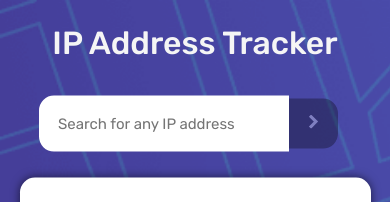
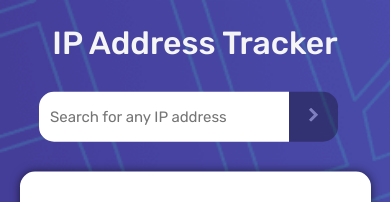
Before and after one commit to naveen-27/ip-address-tracker, a React (Create React App) app: page / in a window 390 px wide. Shown: the top 202 px of the page. Built offline with nearby package versions, Linux system fonts and the light colour scheme; no server answers.

Commit message:
Fixed Padding issue in input

```diff
--- a/src/stylesheets/Form.css
+++ b/src/stylesheets/Form.css
@@ -36,6 +36,6 @@ button:disabled {
 
   input {
     width: 80%;
-    padding: 1rem;
+    padding: .8rem .5rem;
   }
 }
```
